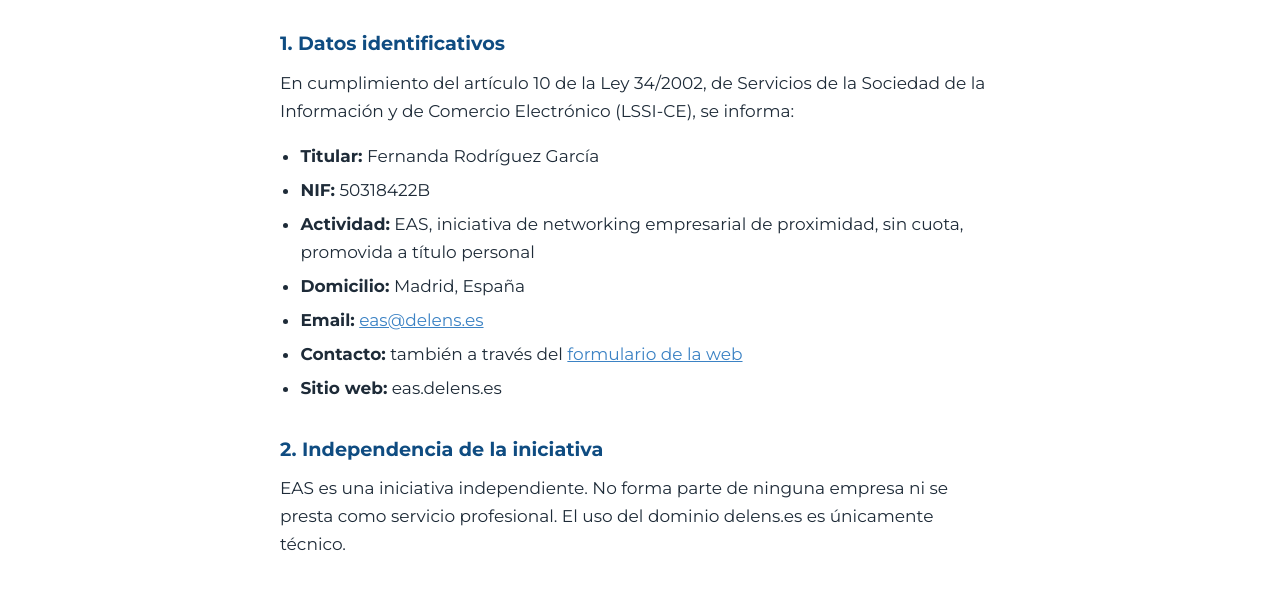
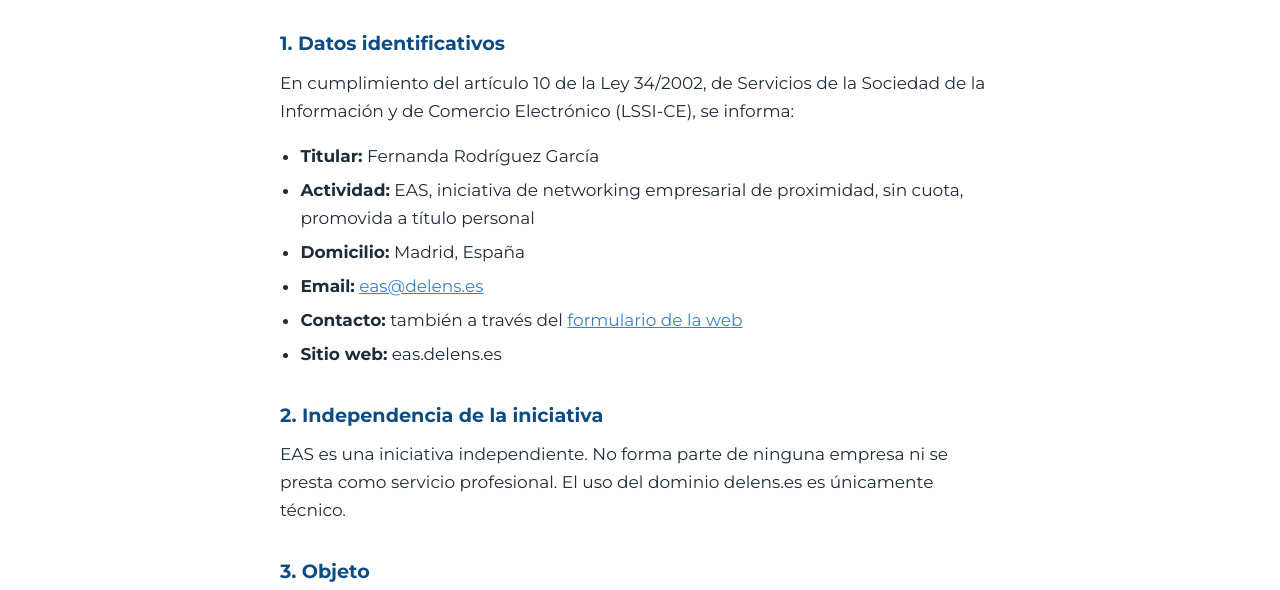
Before and after one commit to fernandafer/eas-sierra, a plain HTML site: page legal.html in a window 1280 px wide. Shown: the part 201-791 px from the top of the page. Drawn offline with Linux system fonts and the light colour scheme.

Commit message:
eas sin nif - nif delens solo

```diff
--- a/legal.html
+++ b/legal.html
@@ -31,7 +31,6 @@
     <p>En cumplimiento del artículo 10 de la Ley 34/2002, de Servicios de la Sociedad de la Información y de Comercio Electrónico (LSSI-CE), se informa:</p>
     <ul>
       <li><strong>Titular:</strong> Fernanda Rodríguez García</li>
-      <li><strong>NIF:</strong> <span class="js-nif">&nbsp;</span></li>
       <li><strong>Actividad:</strong> EAS, iniciativa de networking empresarial de proximidad, sin cuota, promovida a título personal</li>
       <li><strong>Domicilio:</strong> Madrid, España</li>
       <li><strong>Email:</strong> <span class="js-mail">&nbsp;</span></li>
@@ -66,12 +65,10 @@
   </div>
 </footer>
 <script>
-// NIF y email se montan con JavaScript para que no los lean los bots que rastrean la web
+// El email se monta con JavaScript para que no los lean los bots que rastrean la web
 (function(){
-  var n = ['5','0','3','1','8','4','2','2','B'];
   var u = ['e','a','s'], d = ['d','e','l','e','n','s','.','e','s'];
   var mail = u.join('') + '@' + d.join('');
-  document.querySelectorAll('.js-nif').forEach(function(el){ el.textContent = n.join(''); });
   document.querySelectorAll('.js-mail').forEach(function(el){
     var a = document.createElement('a'); a.href = 'mailto:' + mail; a.textContent = mail;
     el.textContent = ''; el.appendChild(a);
```
Also changed, not shown: condiciones.html (+1 -3 lines), cookies.html (+1 -3 lines), privacidad.html (+1 -4 lines).
